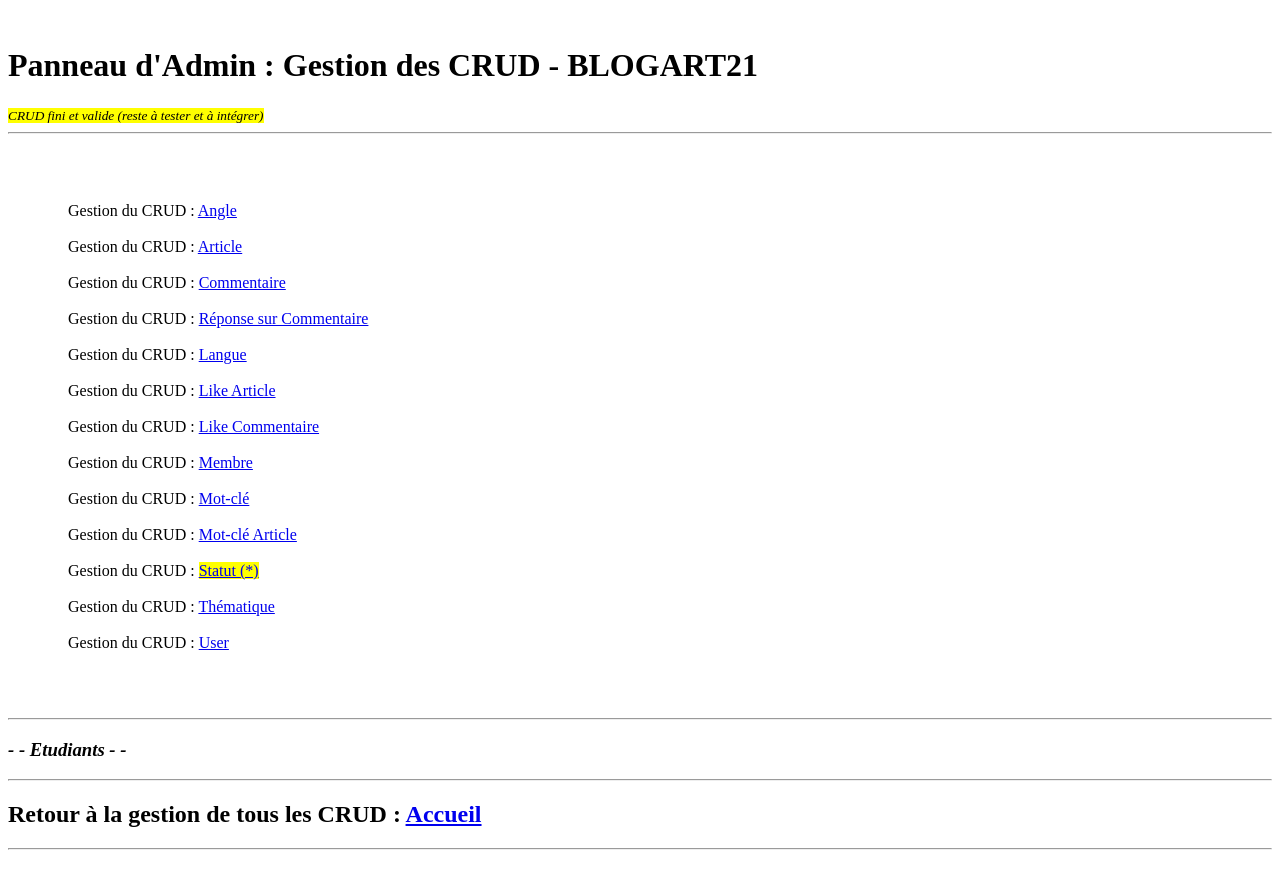
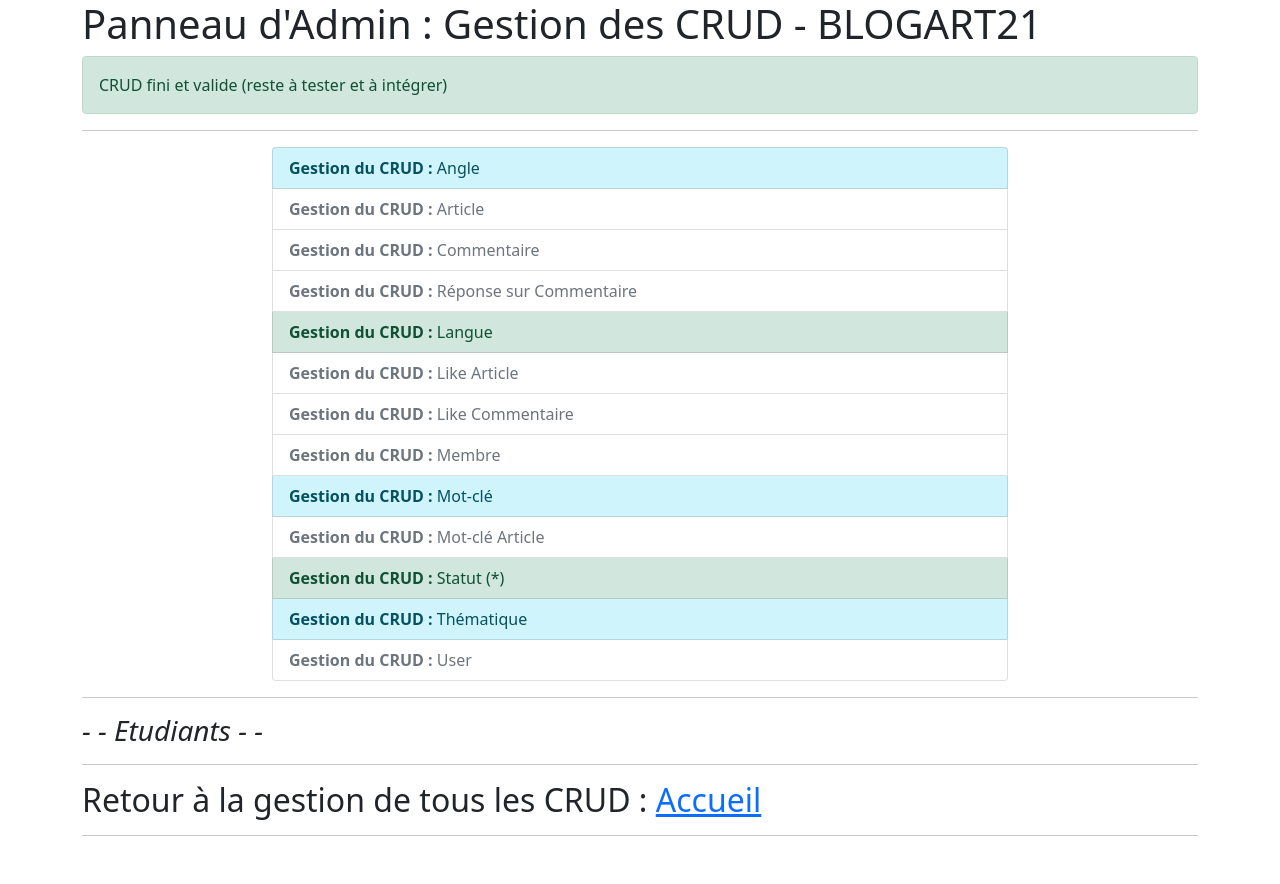
Before and after one commit to MisterAzix/blog-art-2021-grp4, a PHP site: page /index1.php in a window 1280 px wide. After the commit the page ends 836 px from the top, so only its background shows below. Run offline with PHP 8.4, Linux system fonts and the light colour scheme.

Commit message:
Rework admin pannel index

```diff
--- a/index1.php
+++ b/index1.php
@@ -9,8 +9,8 @@
 
 // Mode DEV
 require_once __DIR__ . '/util/utilErrOn.php';
+?>
 
-?>
 <!DOCTYPE html>
 <html lang="fr">
 
@@ -20,72 +20,37 @@ require_once __DIR__ . '/util/utilErrOn.php';
 	<meta name="viewport" content="width=device-width, initial-scale=1.0" />
 	<meta name="description" content="" />
 	<meta name="author" content="" />
-	<style type="text/css">
-		div {
-			padding-top: 60px;
-			padding-bottom: 40px;
-			margin-bottom: 0px;
-			margin-left: 60px;
-		}
-
-		span {
-			background-color: yellow;
-		}
-	</style>
+	<link href="https://cdn.jsdelivr.net/npm/bootstrap@5.0.0-beta1/dist/css/bootstrap.min.css" rel="stylesheet">
 </head>
 
 <body>
-	<br />
-	<h1>Panneau d'Admin : Gestion des CRUD - BLOGART21</h1>
-	<small><span><i>CRUD fini et valide (reste à tester et à intégrer)</i></span></small>
-	<br />
-	<hr />
-	<div>
-		Gestion du CRUD :
-		<a href="./BACK/angle/angle.php">Angle </a>
-		<br /><br />
-		Gestion du CRUD :
-		<a href="./BACK/article/article.php">Article </a>
-		<br /><br />
-		Gestion du CRUD :
-		<a href="./BACK/comment/comment.php">Commentaire </a>
-		<br /><br />
-		Gestion du CRUD :
-		<a href="./BACK/commentplus/commentplus.php">Réponse sur Commentaire </a>
-		<br /><br />
-		Gestion du CRUD :
-		<a href="./BACK/langue/langue.php">Langue </a>
-		<br /><br />
-		Gestion du CRUD :
-		<a href="./BACK/likeart/likeart.php">Like Article </a>
-		<br /><br />
-		Gestion du CRUD :
-		<a href="./BACK/likecom/likecom.php">Like Commentaire </a>
-		<br /><br />
-		Gestion du CRUD :
-		<a href="./BACK/membre/membre.php">Membre </a>
-		<br /><br />
-		Gestion du CRUD :
-		<a href="./BACK/motcle/motcle.php">Mot-clé </a>
-		<br /><br />
-		Gestion du CRUD :
-		<a href="./BACK/motclearticle/motclearticle.php">Mot-clé Article </a>
-		<br /><br />
-		Gestion du CRUD :
-		<a href="./BACK/statut/statut.php"><span>Statut (*)</span></a>
-		<br /><br />
-		Gestion du CRUD :
-		<a href="./BACK/thematique/thematique.php">Thématique </a>
-		<br /><br />
-		Gestion du CRUD :
-		<a href="./BACK/user/user.php">User </a>
-	</div>
-	<br>
-	<hr>
-	<h3><i>- - Etudiants - -</i></h3>
-	<?php
-	require_once __DIR__ . '/footer.php';
-	?>
+	<main class="container">
+		<h1>Panneau d'Admin : Gestion des CRUD - BLOGART21</h1>
+		<div class="alert alert-success">CRUD fini et valide (reste à tester et à intégrer)</div>
+		<hr>
+		<div class="row d-flex justify-content-center">
+			<div class="col-8">
+				<div class="list-group">
+					<a class="list-group-item list-group-item-info" href="./BACK/angle/angle.php"><b>Gestion du CRUD :</b> Angle </a>
+					<a class="list-group-item disabled" href="./BACK/article/article.php"><b>Gestion du CRUD :</b> Article </a>
+					<a class="list-group-item disabled" href="./BACK/comment/comment.php"><b>Gestion du CRUD :</b> Commentaire </a>
+					<a class="list-group-item disabled" href="./BACK/commentplus/commentplus.php"><b>Gestion du CRUD :</b> Réponse sur Commentaire </a>
+					<a class="list-group-item list-group-item-success" href="./BACK/langue/langue.php"><b>Gestion du CRUD :</b> Langue </a>
+					<a class="list-group-item disabled" href="./BACK/likeart/likeart.php"><b>Gestion du CRUD :</b> Like Article </a>
+					<a class="list-group-item disabled" href="./BACK/likecom/likecom.php"><b>Gestion du CRUD :</b> Like Commentaire </a>
+					<a class="list-group-item disabled" href="./BACK/membre/membre.php"><b>Gestion du CRUD :</b> Membre </a>
+					<a class="list-group-item list-group-item-info" href="./BACK/motcle/motcle.php"><b>Gestion du CRUD :</b> Mot-clé </a>
+					<a class="list-group-item disabled" href="./BACK/motclearticle/motclearticle.php"><b>Gestion du CRUD :</b>  Mot-clé Article </a>
+					<a class="list-group-item list-group-item-success" href="./BACK/statut/statut.php"><b>Gestion du CRUD :</b> Statut (*)</a>
+					<a class="list-group-item list-group-item-info" href="./BACK/thematique/thematique.php"><b>Gestion du CRUD :</b> Thématique </a>
+					<a class="list-group-item disabled" href="./BACK/user/user.php"><b>Gestion du CRUD :</b> User </a>
+				</div>
+			</div>
+		</div>
+		<hr>
+		<h3><i>- - Etudiants - -</i></h3>
+		<?php require_once __DIR__ . '/footer.php' ?>
+	</main>
 </body>
 
 </html>
```
